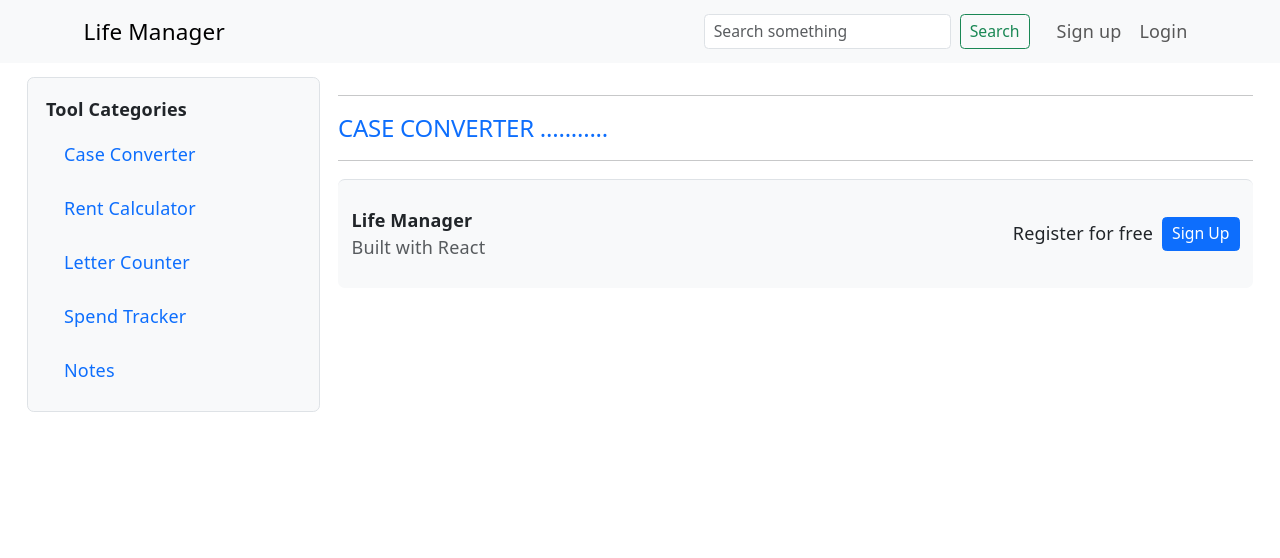
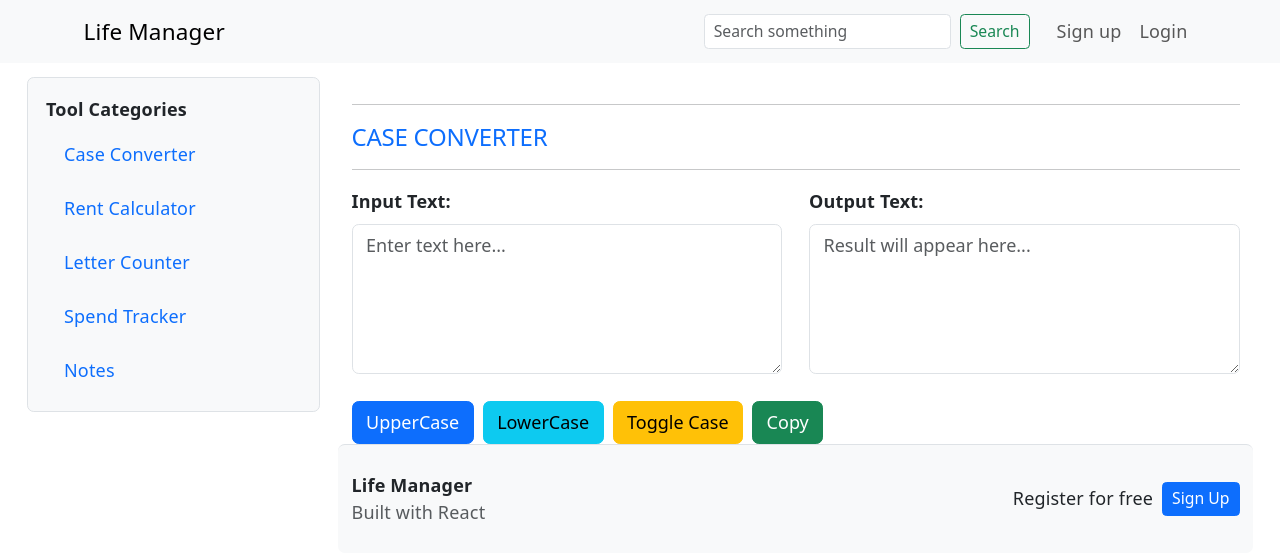
Before and after one commit to NQ-Huy-1150/React-Project, a React (Vite) app in the folder my-app/: page /case-converter in a window 1280 px wide. Shown: the top 558 px of the page. Built offline with nearby package versions, Linux system fonts and the light colour scheme.

Commit message:
Add Case Converter

```diff
--- a/my-app/src/features/caseConverter/ui/CaseConverter.jsx
+++ b/my-app/src/features/caseConverter/ui/CaseConverter.jsx
@@ -1,9 +1,114 @@
+import { useState } from 'react';
+
 export default function AppCaseConverter() {
+    const [inputText, setInputText] = useState('');
+    const [outputText, setOutputText] = useState('');
+    const [copyMessage, setCopyMessage] = useState('');
+
+    const handleUpperCase = () => {
+        const result = inputText.toUpperCase();
+        setOutputText(result);
+        setCopyMessage('');
+    };
+
+    const handleLowerCase = () => {
+        const result = inputText.toLowerCase();
+        setOutputText(result);
+        setCopyMessage('');
+    };
+
+    const handleToggleCase = () => {
+        const result = inputText
+            .split('')
+            .map(char =>
+                char === char.toUpperCase()
+                    ? char.toLowerCase()
+                    : char.toUpperCase()
+            )
+            .join('');
+        setOutputText(result);
+        setCopyMessage('');
+    };
+
+    const handleCopy = () => {
+        if (outputText) {
+            navigator.clipboard.writeText(outputText);
+            setCopyMessage('Copied!');
+            setTimeout(() => setCopyMessage(''), 2000);
+        }
+    };
+
     return (
-        <div>
+        <div className="container mt-4">
             <hr />
-            <h2 className="text-primary">CASE CONVERTER ...........</h2>
+            <h2 className="text-primary">CASE CONVERTER</h2>
             <hr />
+
+            <div className="row">
+                <div className="col-md-6">
+                    <label htmlFor="inputText" className="form-label">
+                        <strong>Input Text:</strong>
+                    </label>
+                    <textarea
+                        id="inputText"
+                        className="form-control"
+                        rows="5"
+                        placeholder="Enter text here..."
+                        value={inputText}
+                        onChange={(e) => {
+                            setInputText(e.target.value);
+                            setCopyMessage('');
+                        }}
+                    ></textarea>
+                </div>
+
+                <div className="col-md-6">
+                    <label htmlFor="outputText" className="form-label">
+                        <strong>Output Text:</strong>
+                    </label>
+                    <textarea
+                        id="outputText"
+                        className="form-control"
+                        rows="5"
+                        placeholder="Result will appear here..."
+                        value={outputText}
+                        readOnly
+                    ></textarea>
+                </div>
+            </div>
+
+            <div className="mt-4 d-flex gap-2 flex-wrap">
+                <button
+                    className="btn btn-primary"
+                    onClick={handleUpperCase}
+                >
+                    UpperCase
+                </button>
+                <button
+                    className="btn btn-info"
+                    onClick={handleLowerCase}
+                >
+                    LowerCase
+                </button>
+                <button
+                    className="btn btn-warning"
+                    onClick={handleToggleCase}
+                >
+                    Toggle Case
+                </button>
+                <button
+                    className="btn btn-success"
+                    onClick={handleCopy}
+                >
+                    Copy
+                </button>
+            </div>
+
+            {copyMessage && (
+                <div className="alert alert-success mt-3 mb-0">
+                    {copyMessage}
+                </div>
+            )}
         </div>
     );
 }
```
